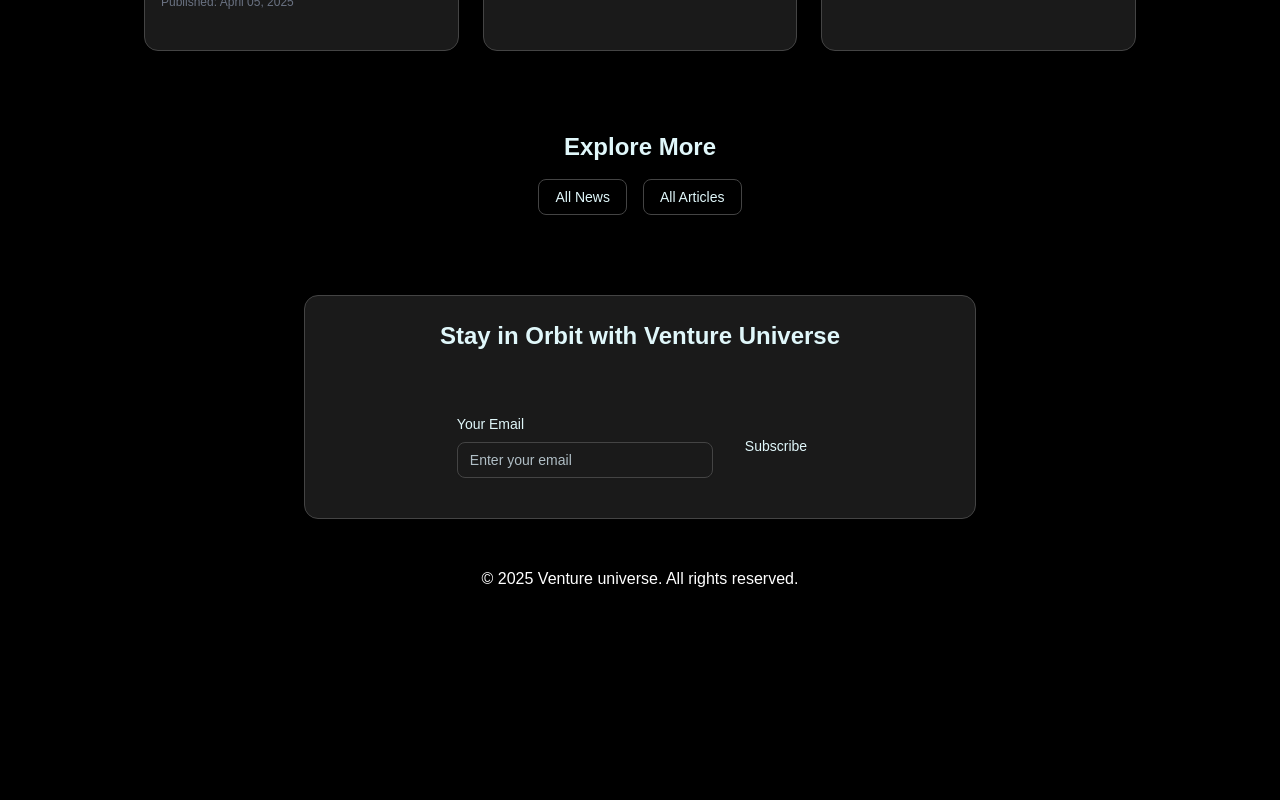
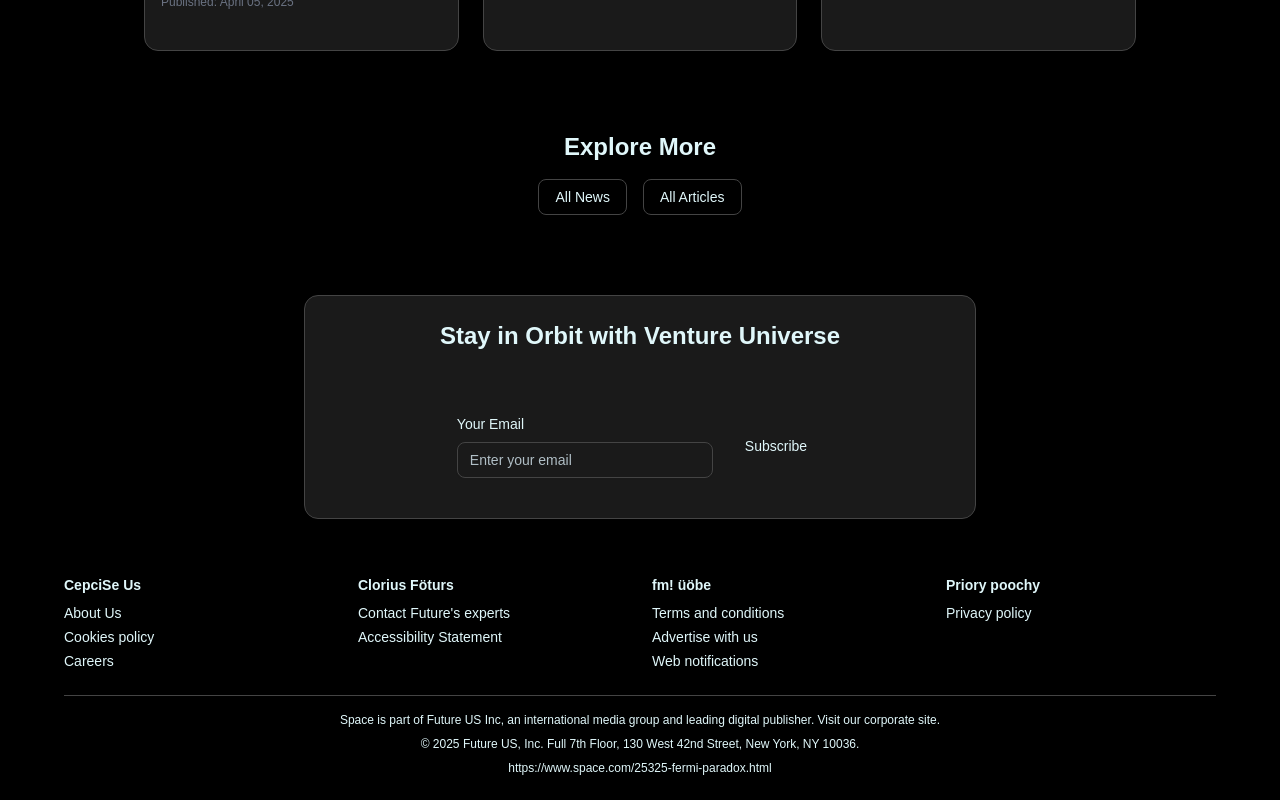
Before and after one commit to myselfabhi/venture-universe-main, a Next.js app: page / in a window 1280 px wide. Shown: the part 2437-3237 px from the top of the page. Before the commit the page ends 3044 px from the top, so only its background shows below. Built offline with nearby package versions, Linux system fonts and the light colour scheme.

Commit message:
feat: Add centered container to full-width Footer with multi-column layout

```diff
--- a/src/components/Footer.tsx
+++ b/src/components/Footer.tsx
@@ -1,7 +1,95 @@
 export default function Footer() {
-    return (
-      <footer className="bg-vu-space text-white p-4 text-center">
-        <p>&copy; {new Date().getFullYear()} Venture universe. All rights reserved.</p>
-      </footer>
-    );
-  }
+  return (
+    <footer className="bg-vu-space text-vu-cyan py-6 w-full">
+      <div className="px-4 md:px-8">
+        <div className="max-w-6xl mx-auto">
+          <div className="grid grid-cols-1 md:grid-cols-4 gap-6 text-sm">
+            {/* Column 1: CepciSe Us */}
+            <div>
+              <h3 className="font-bold text-vu-purple mb-2">CepciSe Us</h3>
+              <ul className="space-y-1">
+                <li>
+                  <a href="#" className="text-vu-cyan hover:text-vu-yellow transition-colors duration-300">
+                    About Us
+                  </a>
+                </li>
+                <li>
+                  <a href="#" className="text-vu-cyan hover:text-vu-yellow transition-colors duration-300">
+                    Cookies policy
+                  </a>
+                </li>
+                <li>
+                  <a href="#" className="text-vu-cyan hover:text-vu-yellow transition-colors duration-300">
+                    Careers
+                  </a>
+                </li>
+              </ul>
+            </div>
+
+            {/* Column 2: Clorius Föturs */}
+            <div>
+              <h3 className="font-bold text-vu-purple mb-2">Clorius Föturs</h3>
+              <ul className="space-y-1">
+                <li>
+                  <a href="#" className="text-vu-cyan hover:text-vu-yellow transition-colors duration-300">
+                    Contact Future's experts
+                  </a>
+                </li>
+                <li>
+                  <a href="#" className="text-vu-cyan hover:text-vu-yellow transition-colors duration-300">
+                    Accessibility Statement
+                  </a>
+                </li>
+              </ul>
+            </div>
+
+            {/* Column 3: fm! üöbe */}
+            <div>
+              <h3 className="font-bold text-vu-purple mb-2">fm! üöbe</h3>
+              <ul className="space-y-1">
+                <li>
+                  <a href="#" className="text-vu-cyan hover:text-vu-yellow transition-colors duration-300">
+                    Terms and conditions
+                  </a>
+                </li>
+                <li>
+                  <a href="#" className="text-vu-cyan hover:text-vu-yellow transition-colors duration-300">
+                    Advertise with us
+                  </a>
+                </li>
+                <li>
+                  <a href="#" className="text-vu-cyan hover:text-vu-yellow transition-colors duration-300">
+                    Web notifications
+                  </a>
+                </li>
+              </ul>
+            </div>
+
+            {/* Column 4: Priory poochy */}
+            <div>
+              <h3 className="font-bold text-vu-purple mb-2">Priory poochy</h3>
+              <ul className="space-y-1">
+                <li>
+                  <a href="#" className="text-vu-cyan hover:text-vu-yellow transition-colors duration-300">
+                    Privacy policy
+                  </a>
+                </li>
+              </ul>
+            </div>
+          </div>
+          <div className="border-t border-vu-blue/20 mt-6 pt-4 text-center text-xs">
+            <p className="text-vu-cyan">
+              Space is part of Future US Inc, an international media group and leading digital publisher. Visit our corporate site.
+            </p>
+            <p className="mt-2 text-vu-cyan">
+              © {new Date().getFullYear()} Future US, Inc. Full 7th Floor, 130 West 42nd Street, New York, NY 10036.
+            </p>
+            <p className="mt-2 text-vu-cyan">
+              <a href="#" className="hover:text-vu-yellow">https://www.space.com/25325-fermi-paradox.html</a>
+            </p>
+          </div>
+        </div>
+      </div>
+    </footer>
+  );
+}
```
